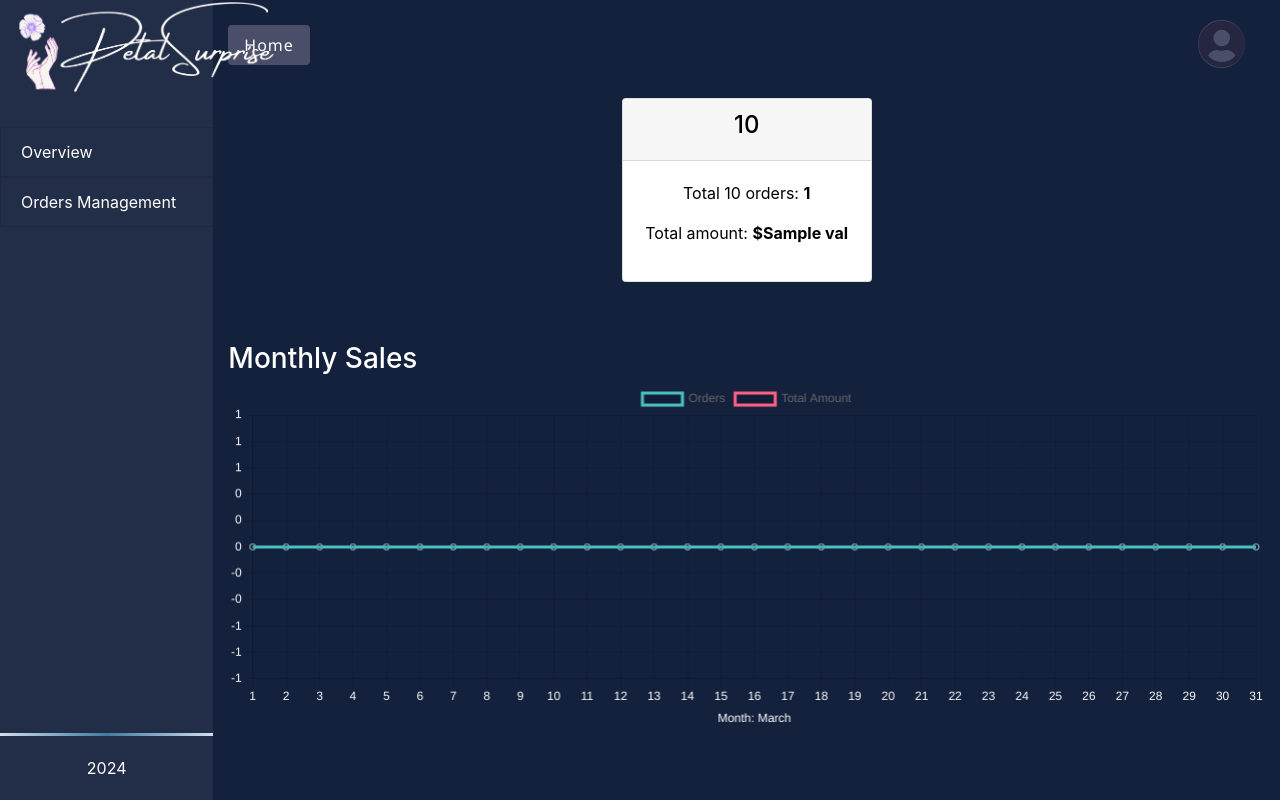
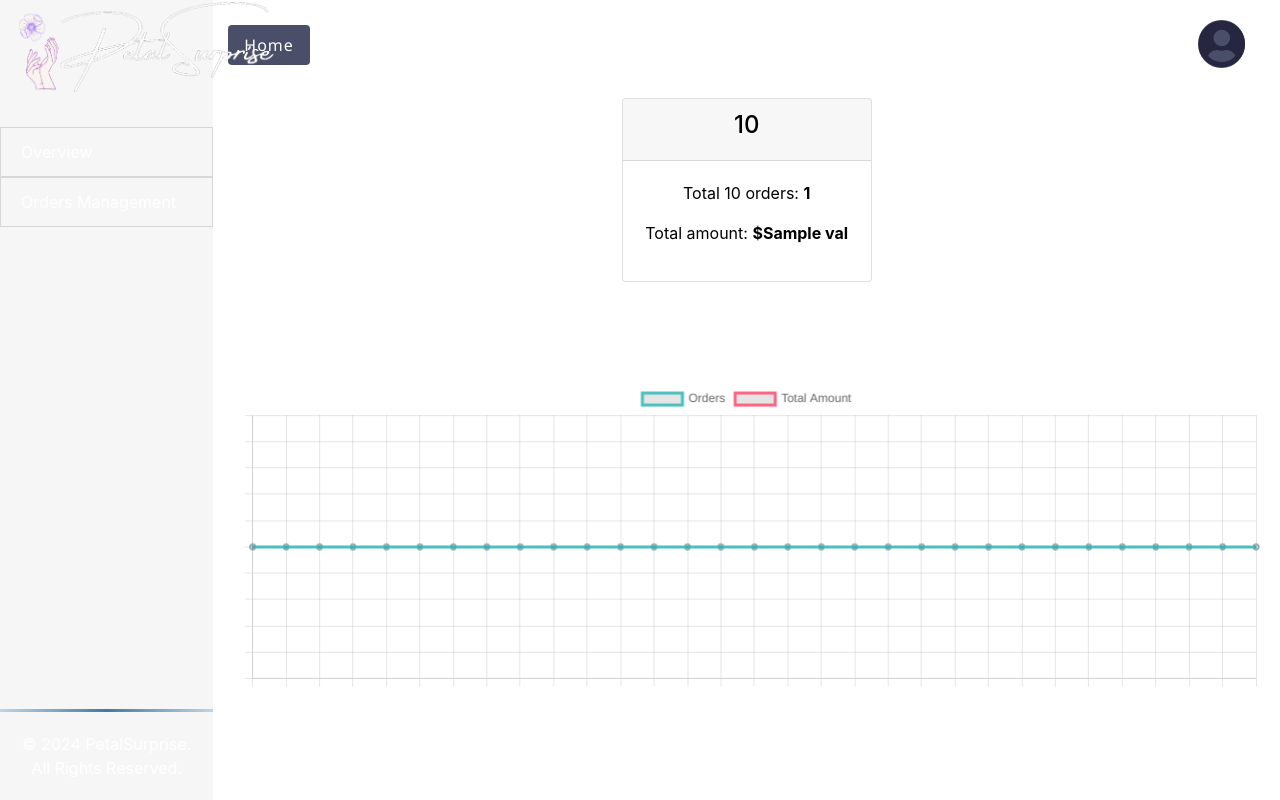
Before and after one commit to RifkiAhmed/petalsurprise, a Flask app: template api/v1/templates/dashboard_overview.html in a window 1280 px wide. Run offline with Flask 3, Linux system fonts and the light colour scheme; the template is opened without the code that fills it: most values are stand-ins (such as "Sample title", 1, 10 or a date in 2020); data that the repository does not hold is empty; some libraries are stand-ins or nearby versions.

Commit message:
Update footer section

```diff
--- a/api/v1/templates/dashboard_overview.html
+++ b/api/v1/templates/dashboard_overview.html
@@ -12,7 +12,7 @@
         <link rel="stylesheet" href="https://cdn.jsdelivr.net/npm/bootstrap@4.6.2/dist/css/bootstrap.min.css"/>
         <link rel="stylesheet" href="https://cdnjs.cloudflare.com/ajax/libs/font-awesome/5.15.4/css/all.min.css"/>
         <link rel="stylesheet" href="../static/styles/nav.css" />
-        <link rel="stylesheet" href="../static/styles/common.css" />
+
         <link rel="stylesheet" href="../static/styles/footer.css" />
         <link rel="stylesheet" href="../static/styles/dashboard.css" />
         <script src="../static/scripts/profile.js"></script>
@@ -36,7 +36,7 @@
                         <li class="list-group-item"> Orders Management </li>
                     </a>
                 </ul>
-                <div class="footer"> 2024 </div>
+                <div class="footer"> © 2024 PetalSurprise. All Rights Reserved. </div>
             </div>
 
             <div class="col-sm-2">
@@ -100,8 +100,8 @@
                 let totalAmount = 0;
                 json_data.forEach(function(item) {
                     if (item['date'] === date.toISOString().slice(0, 10)) {
-                        count = item['count'];
-                        totalAmount = item['total_amount'];
+                        count = Math.max(0, item['count']);
+                        totalAmount = Math.max(0, item['total_amount']);
                     }
                 });
                 counts.push(count);
```
